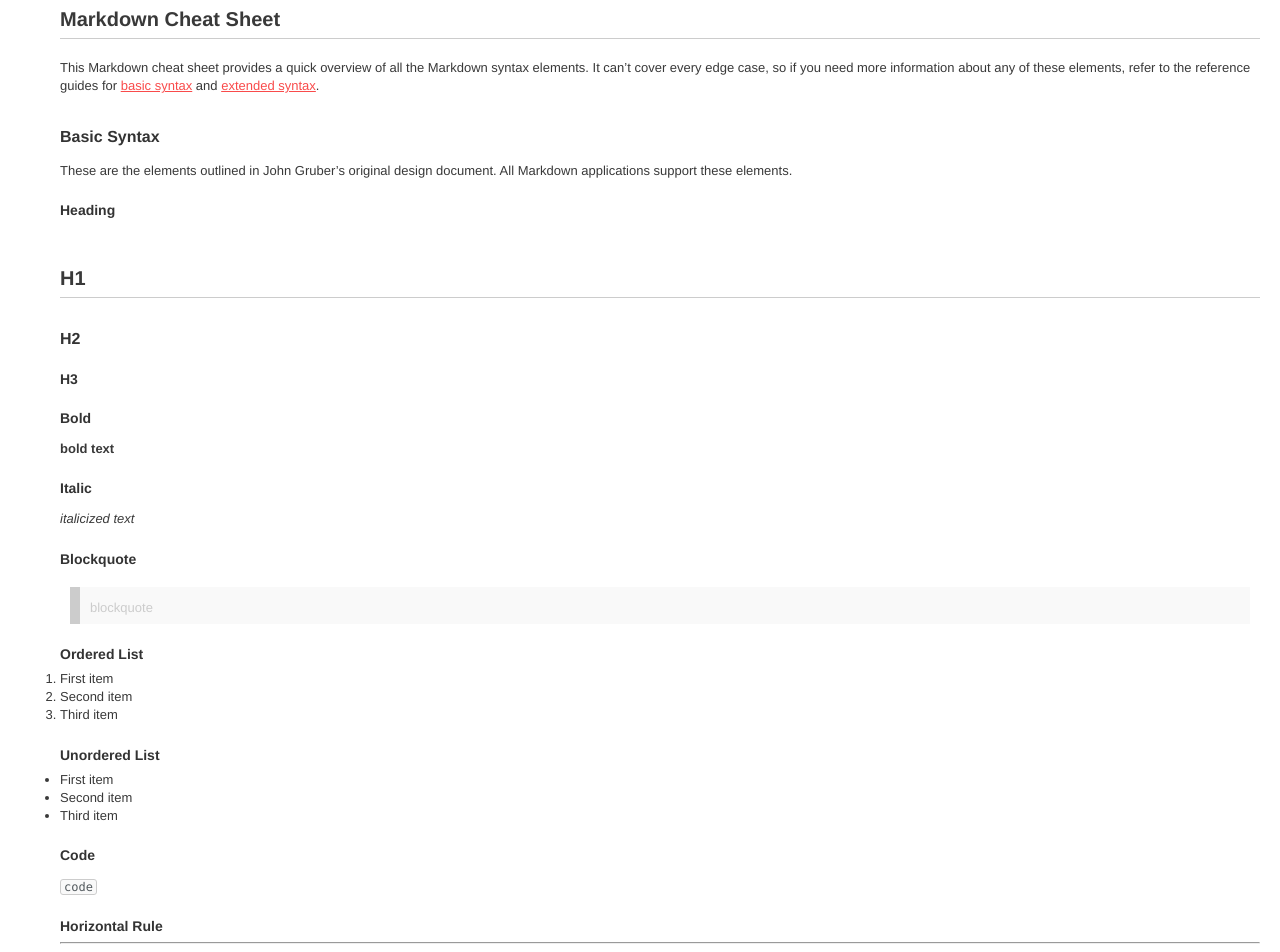
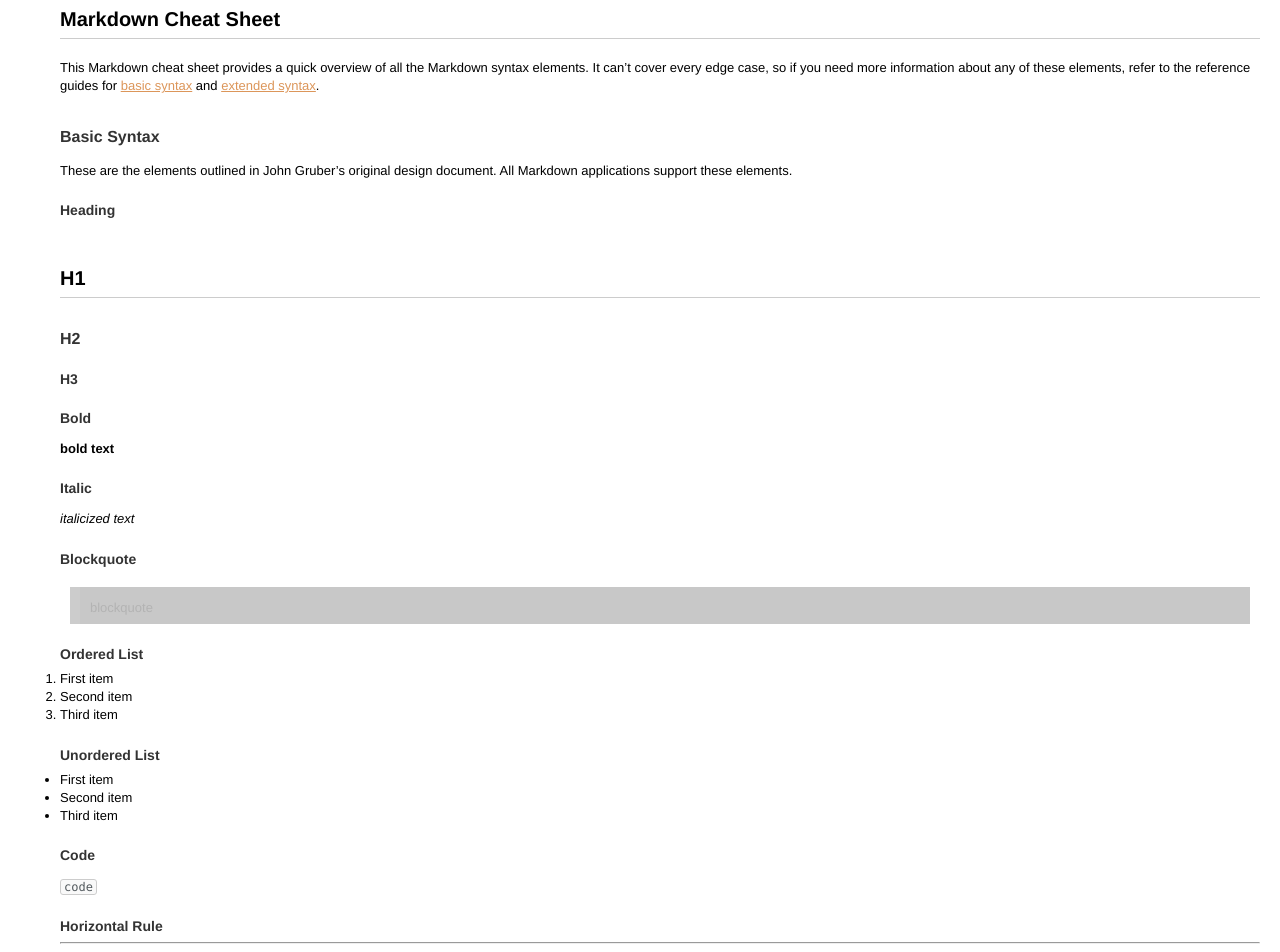
Before and after one commit to christophedc0/blog.iety.xyz, a Jekyll site: the page built from markdown.md, in a window 1280 px wide. Shown: the top 952 px of the page. Built offline with Jekyll 4.4.1, drawn with Linux system fonts in a browser that asks for light colours; our own code applies the rules of GitHub Pages for plain Markdown files; comment, search, counter and statistics services are not loaded.

Commit message:
Update style.css

```diff
--- a/assets/css/style.css
+++ b/assets/css/style.css
@@ -10,8 +10,9 @@ body {
   display: block;
   font: 13px helvetica,arial,freesans,clean,sans-serif;
   line-height: 1.4em;
-  background-color: #fff;
-  color: #393939;
+/*  background-color: #fff; */
+  background: #242325
+  color: #B3B3B3;
   margin: 0px;
   margin-left: 60px;
   margin-right: 20px;
@@ -65,7 +66,8 @@ h6 {
 }
 
 a {
-  color: #F94B4B;
+/*  color: #F94B4B; */
+  color: #DC965A;
   text-decoration: none;
 }
 
@@ -74,11 +76,13 @@ a:visited,
 a:hover,
 a:active {
   text-decoration:underline;
-  color: #F94B4B;
+/*  color: #F94B4B; */
+  color: #DC965A;
 }
 
 blockquote {
-  background: #f9f9f9;
+/*  background: #f9f9f9; */
+  background: #C8C8C8;
   border-left: 10px solid #ccc;
   margin: 1.5em 10px;
   padding: 0.5em 10px;
@@ -87,7 +91,8 @@ blockquote {
 
 blockquote p {
     display: inline;
-    color: #ccc;
+/*    color: #ccc; */
+    color: #B3B3B3;
     content: open-quote;
     /* font-size: 4em; */
     /* line-height: 0.1em; */
```
